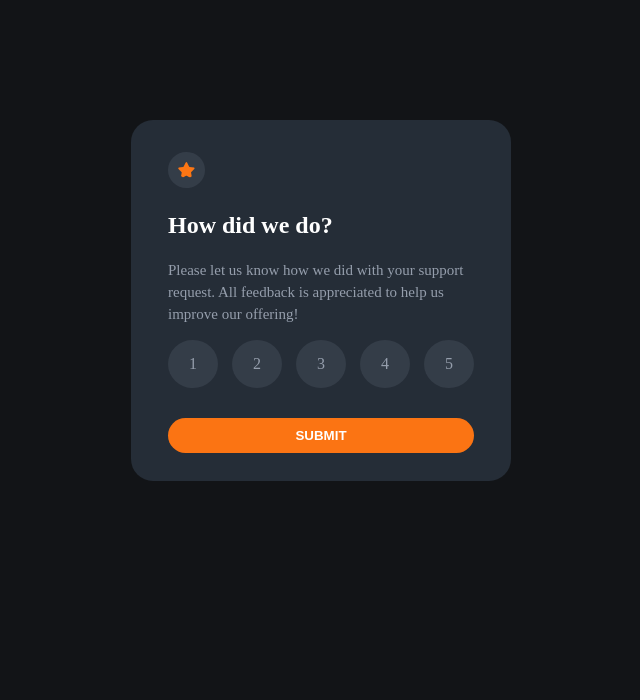
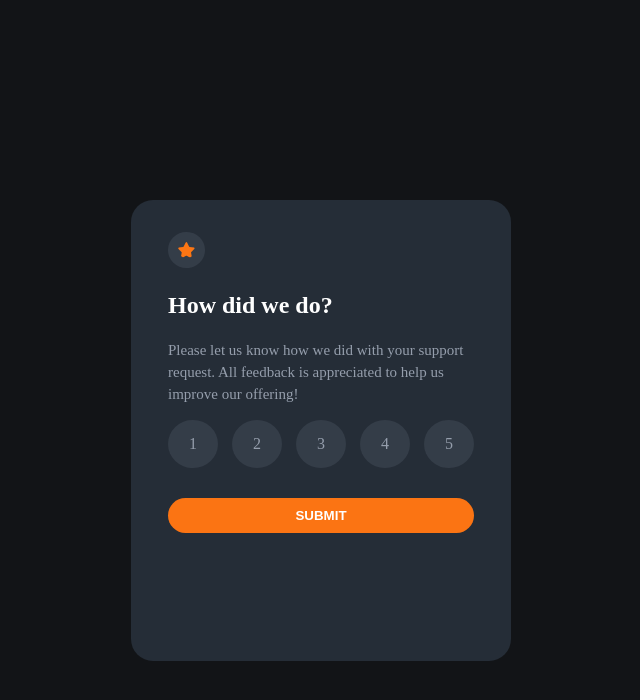
Before and after one commit to shamingaa/RatePage, a plain HTML site: page index.html in a window 1280 px wide. Shown: the whole page, without its empty margins (319-959 px from the left). Drawn offline with Linux system fonts and the light colour scheme.

Commit message:
adjust position of rating card

```diff
--- a/style.css
+++ b/style.css
@@ -22,13 +22,13 @@ p {
 }
 .container {
   position: absolute;
-  top: 15%;
+  top: 25%;
   left: 50%;
   transform: translate(-50%);
 }
 
 .rateCard {
-  height: 361px;
+  height: 461px;
   width: 380px;
   border-radius: 22px;
   background-color: var(--DarkBlue);
```
